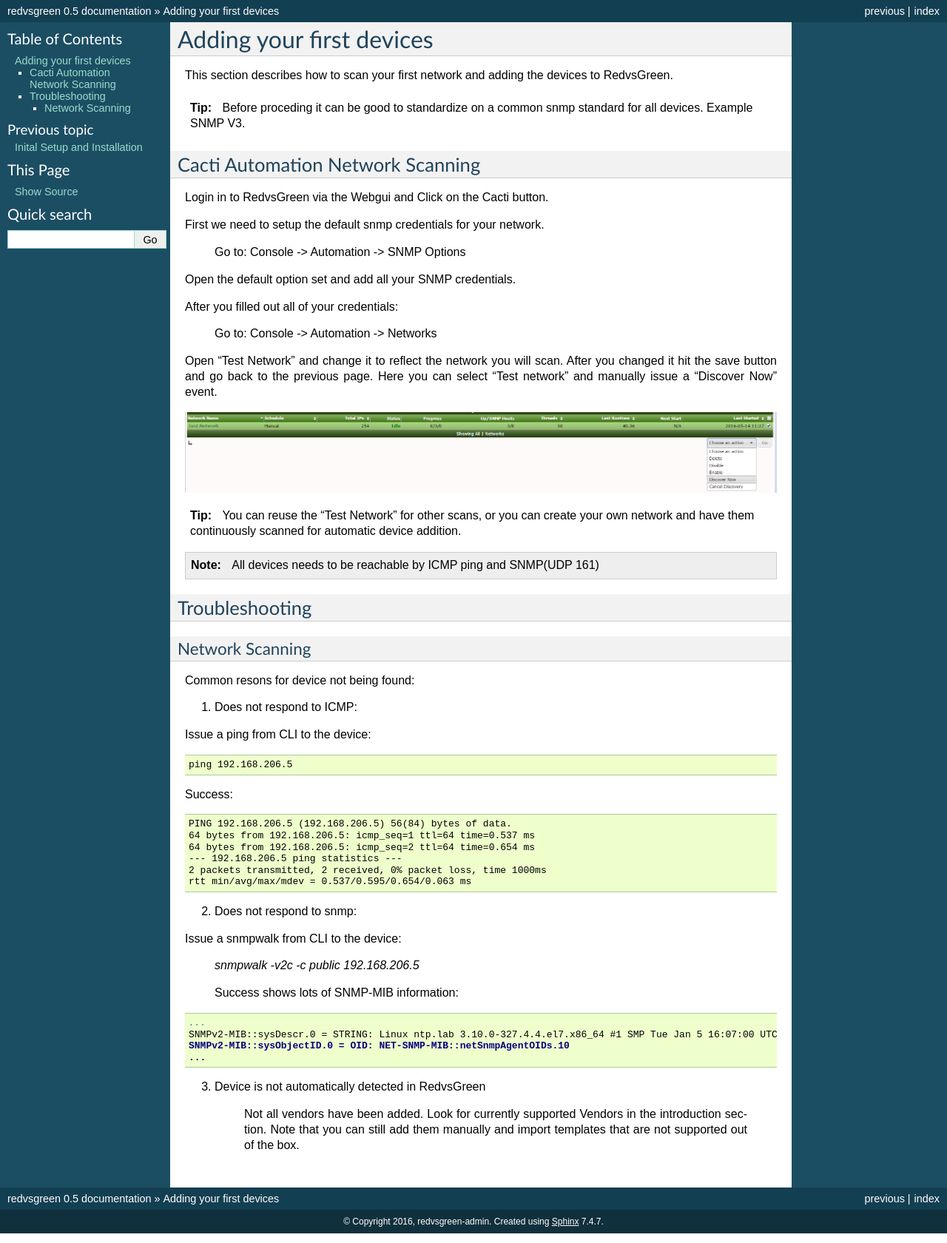
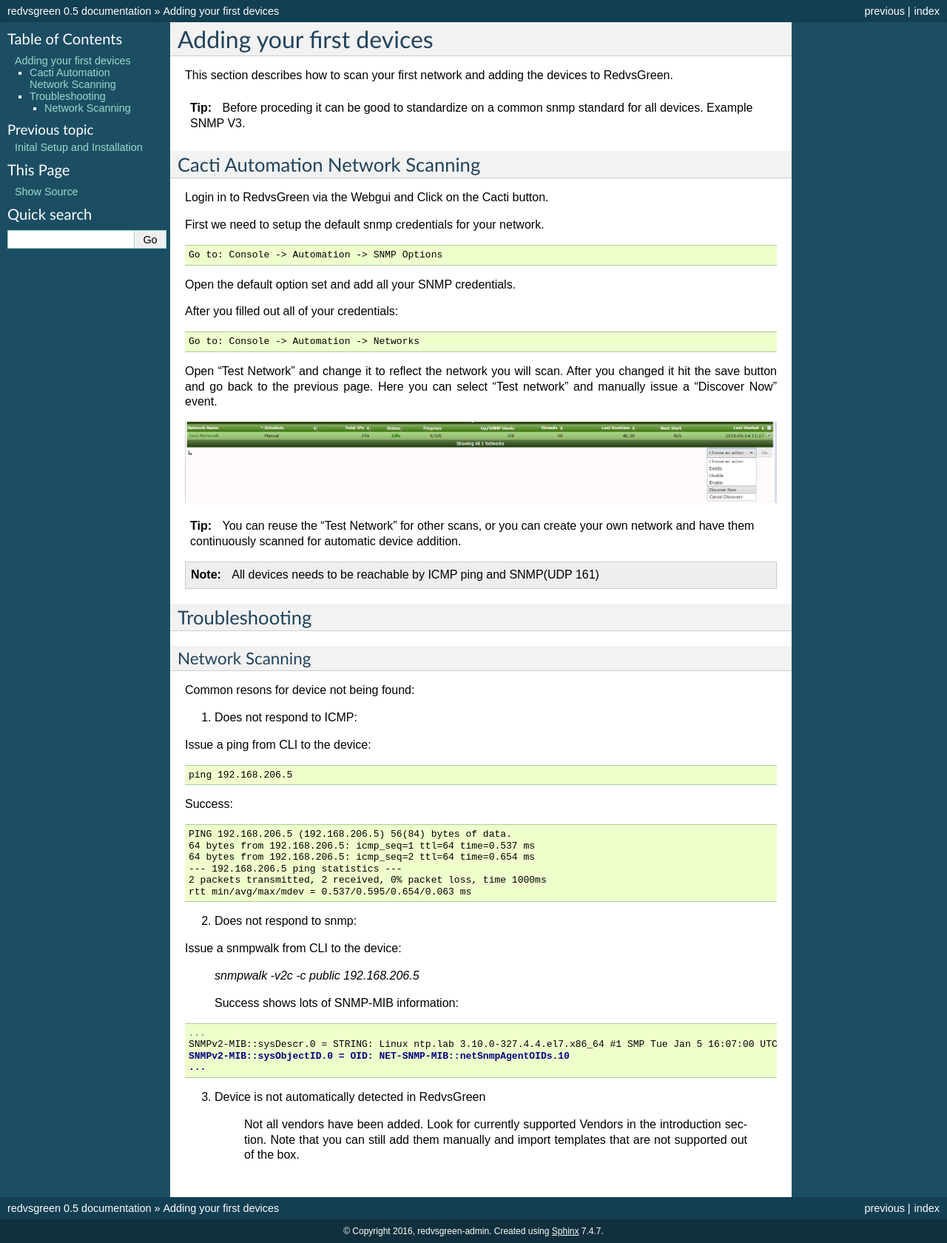
Before and after one commit to RedvsGreen-org/Docs, a Sphinx documentation site: the page built from docs/source/addingfirstnetwork.rst, in a window 1280 px wide. Shown: the whole page at 74% size. Built offline with Sphinx 7.4.7, drawn with Linux system fonts in a browser that asks for light colours.

Commit message:
Update addingfirstnetwork.rst

```diff
--- a/docs/source/addingfirstnetwork.rst
+++ b/docs/source/addingfirstnetwork.rst
@@ -12,11 +12,15 @@ Login in to RedvsGreen via the Webgui and Click on the Cacti button.
 
 First we need to setup the default snmp credentials for your network.
 
+.. code-block:: rst
+
     Go to: Console -> Automation -> SNMP Options
 
 Open the default option set and add all your SNMP credentials.
 
 After you filled out all of your credentials:
+
+.. code-block:: rst
 
     Go to: Console -> Automation -> Networks
 
```
